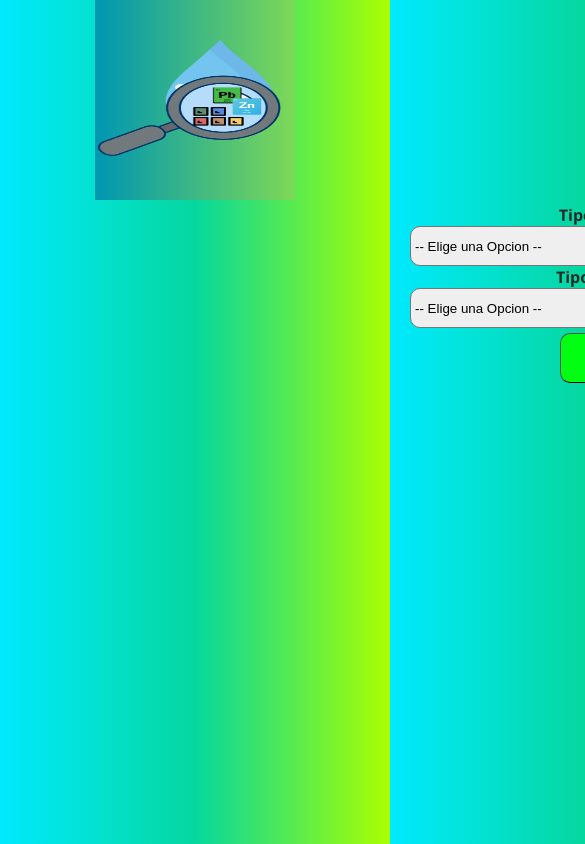
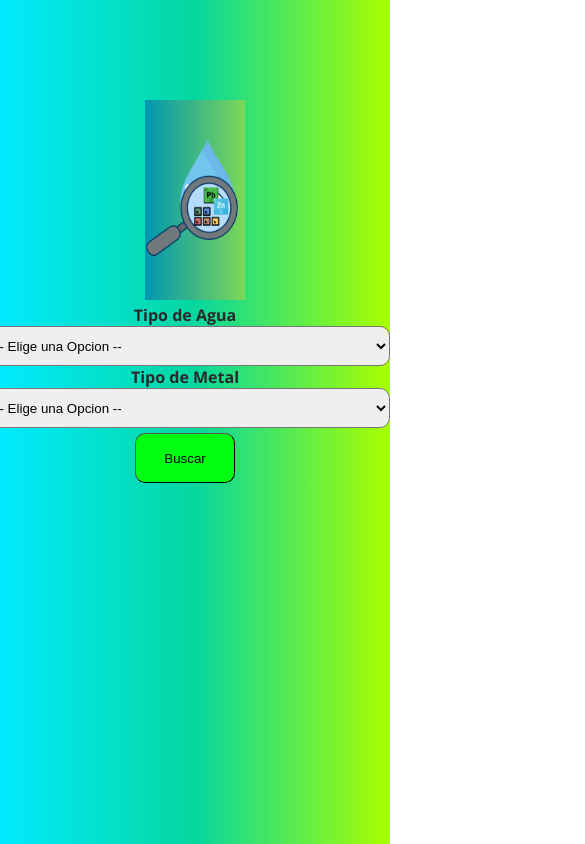
Before and after one commit to valera2022/dexmetap, a React (Create React App) app: page / in a window 390 px wide. Shown: the top 844 px of the page, 585 px wide, since content can reach past the window. Built offline with nearby package versions, Linux system fonts and the light colour scheme.

Commit message:
media query

```diff
--- a/src/App.css
+++ b/src/App.css
@@ -36,3 +36,9 @@
     transform: rotate(360deg);
   }
 }
+
+@media screen and (max-width: 430px) {
+  .App{
+ padding-top: 100px;
+  }
+}
--- a/src/Result/result.css
+++ b/src/Result/result.css
@@ -9,3 +9,18 @@
     font-weight: 800;
 
 }
+
+@media screen and (max-width: 430px) {
+    .result{
+        margin-left: -6px;
+        width: 400px;
+        height: 150px;
+        overflow: auto ;
+        border:solid;
+        border-width: thin;
+        color:rgb(50, 51, 51);
+        font-weight: 800;
+
+    }
+
+}
--- a/src/params/ParamForm.js
+++ b/src/params/ParamForm.js
@@ -34,8 +34,8 @@ export default function ParamForm () {
 
 
   return (
-    <div>
-        <img width={200} height={200} alt="imagen" src={logo}/>
+    <div className='formContainer'>
+        <img className='imagen' width={100} height={200} alt="imagen" src={logo}/>
         <div className='formula'>
         <form action="/action_page.php" >
             <label for="cars" >Tipo de Agua</label>
--- a/src/params/paramsform.css
+++ b/src/params/paramsform.css
@@ -29,3 +29,22 @@ button{
     background-color: rgb(0, 255, 17);
     border-width: thin;
 }
+
+@media screen and (max-width: 430px) {
+
+    .formula {
+        font-family: "Open Sans", sans-serif;
+        /* border: solid;
+        border-color: red; */
+        width:100%;
+        height:100%;
+        margin-left: -10px;
+        font-weight: 700;
+
+
+    }
+
+    .imagen{
+        /* margin-top: -10px; */
+    }
+}
```
Also changed, not shown: src/index.css (+7 -0 lines).
